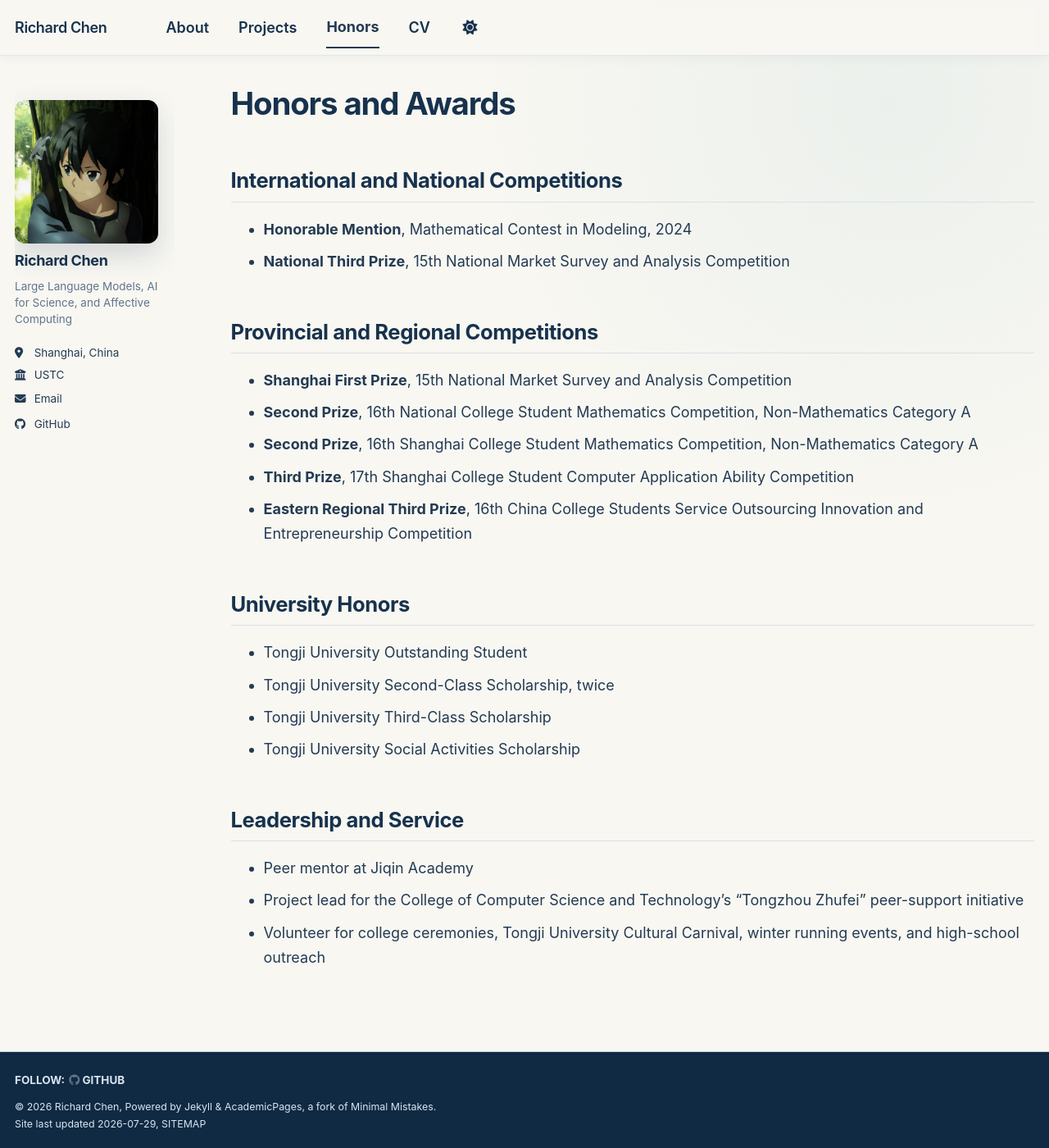
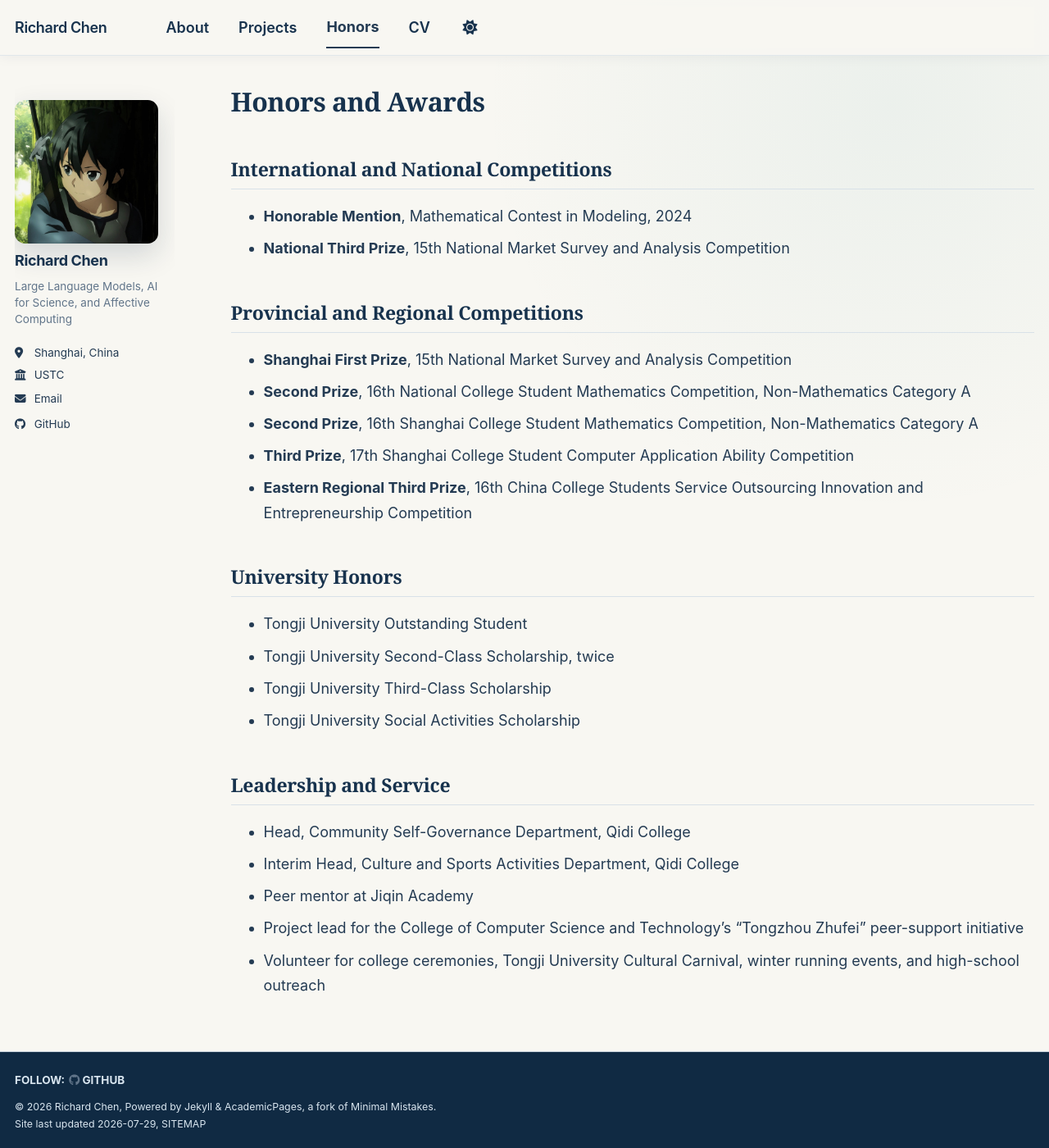
Before and after one commit to Euuugeo/Euuugeo.github.io, a Jekyll site: the page built from _pages/awards.md, in a window 1280 px wide and 1400 px high. Shown: the whole window at 82% size. Built offline with Jekyll 4.4.1, drawn with Linux system fonts in a browser that asks for light colours; a style sheet for code colours, icons or effects is not loaded.

Commit message:
Restyle headings and add Qidi College leadership roles

```diff
--- a/_pages/awards.md
+++ b/_pages/awards.md
@@ -27,6 +27,8 @@ author_profile: true
 
 ## Leadership and Service
 
+- Head, Community Self-Governance Department, Qidi College
+- Interim Head, Culture and Sports Activities Department, Qidi College
 - Peer mentor at Jiqin Academy
 - Project lead for the College of Computer Science and Technology's “Tongzhou Zhufei” peer-support initiative
 - Volunteer for college ceremonies, Tongji University Cultural Carnival, winter running events, and high-school outreach
--- a/_sass/custom.scss
+++ b/_sass/custom.scss
@@ -68,11 +68,11 @@ body {
 
 .page__title {
   color: var(--global-masthead-link-color);
-  font-family: -apple-system, BlinkMacSystemFont, "Segoe UI", "Helvetica Neue", Arial, sans-serif;
-  font-size: clamp(1.7rem, 3vw, 2.3rem);
-  font-weight: 680;
-  letter-spacing: -0.03em;
-  line-height: 1.18;
+  font-family: Georgia, "Times New Roman", Times, serif !important;
+  font-size: clamp(1.55rem, 2.5vw, 2rem) !important;
+  font-weight: 600 !important;
+  letter-spacing: -0.018em;
+  line-height: 1.22;
 }
 
 .page__content h2,
@@ -81,10 +81,10 @@ body {
   margin-top: 2.1em;
   padding-bottom: 0.35em;
   border-bottom: 1px solid var(--global-border-color);
-  font-family: -apple-system, BlinkMacSystemFont, "Segoe UI", "Helvetica Neue", Arial, sans-serif;
-  font-size: clamp(1.2rem, 2vw, 1.45rem);
-  font-weight: 650;
-  letter-spacing: -0.018em;
+  font-family: Georgia, "Times New Roman", Times, serif !important;
+  font-size: clamp(1.12rem, 1.8vw, 1.32rem) !important;
+  font-weight: 600 !important;
+  letter-spacing: -0.012em;
   line-height: 1.3;
 }
 
@@ -92,19 +92,19 @@ body {
 .archive h3 {
   color: var(--global-masthead-link-color);
   margin-top: 1.8em;
-  font-family: -apple-system, BlinkMacSystemFont, "Segoe UI", "Helvetica Neue", Arial, sans-serif;
-  font-size: clamp(1.02rem, 1.6vw, 1.18rem);
-  font-weight: 650;
-  letter-spacing: -0.01em;
+  font-family: Georgia, "Times New Roman", Times, serif !important;
+  font-size: clamp(1rem, 1.45vw, 1.1rem) !important;
+  font-weight: 600 !important;
+  letter-spacing: -0.006em;
   line-height: 1.35;
 }
 
 .page__content h1,
 .archive__subtitle {
-  font-family: -apple-system, BlinkMacSystemFont, "Segoe UI", "Helvetica Neue", Arial, sans-serif;
-  font-size: clamp(1.4rem, 2.5vw, 1.8rem);
-  font-weight: 680;
-  letter-spacing: -0.022em;
+  font-family: Georgia, "Times New Roman", Times, serif !important;
+  font-size: clamp(1.3rem, 2.2vw, 1.6rem) !important;
+  font-weight: 600 !important;
+  letter-spacing: -0.012em;
   line-height: 1.25;
 }
 
```
Also changed, not shown: _pages/cv.md (+2 -0 lines).
